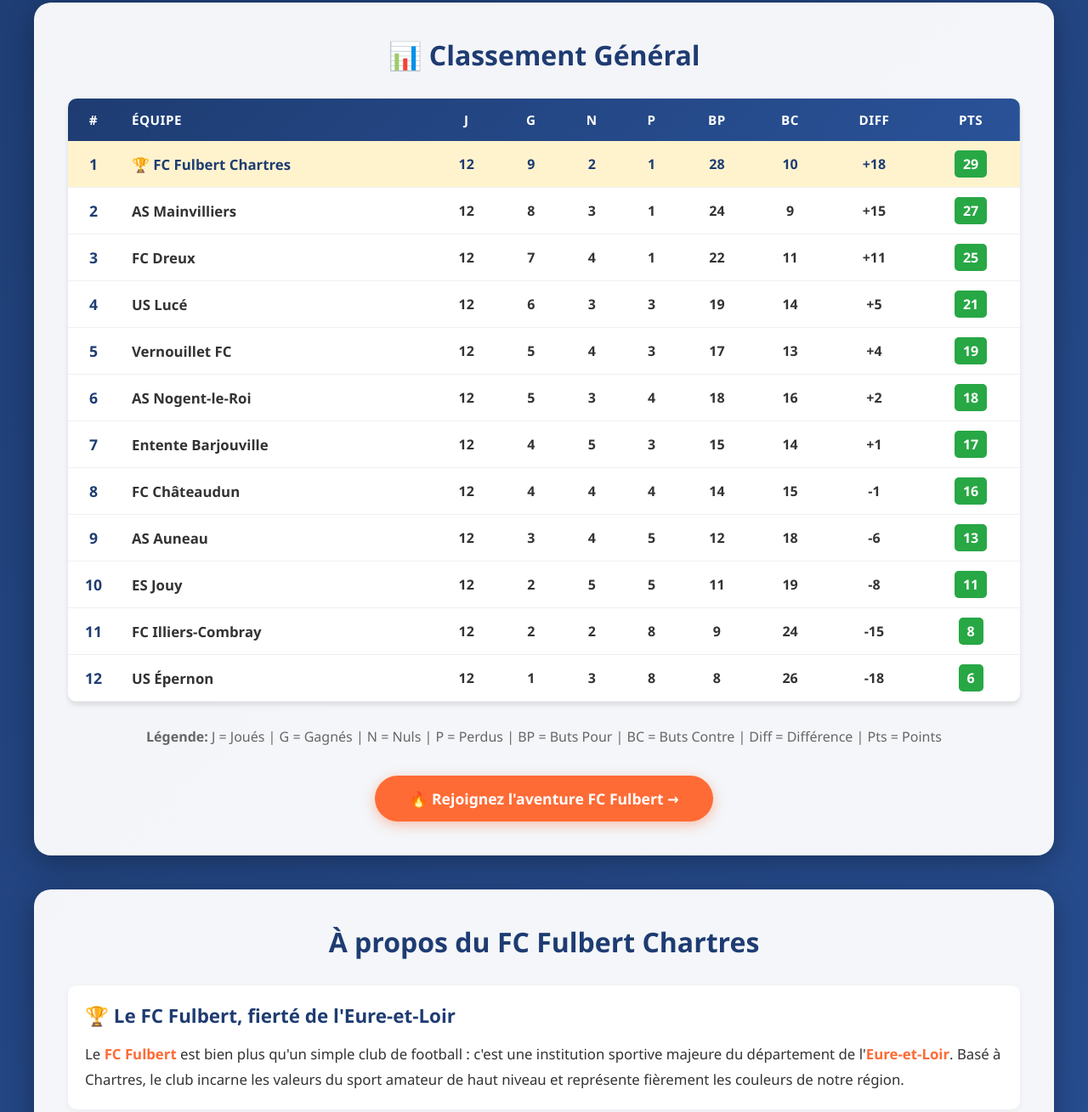
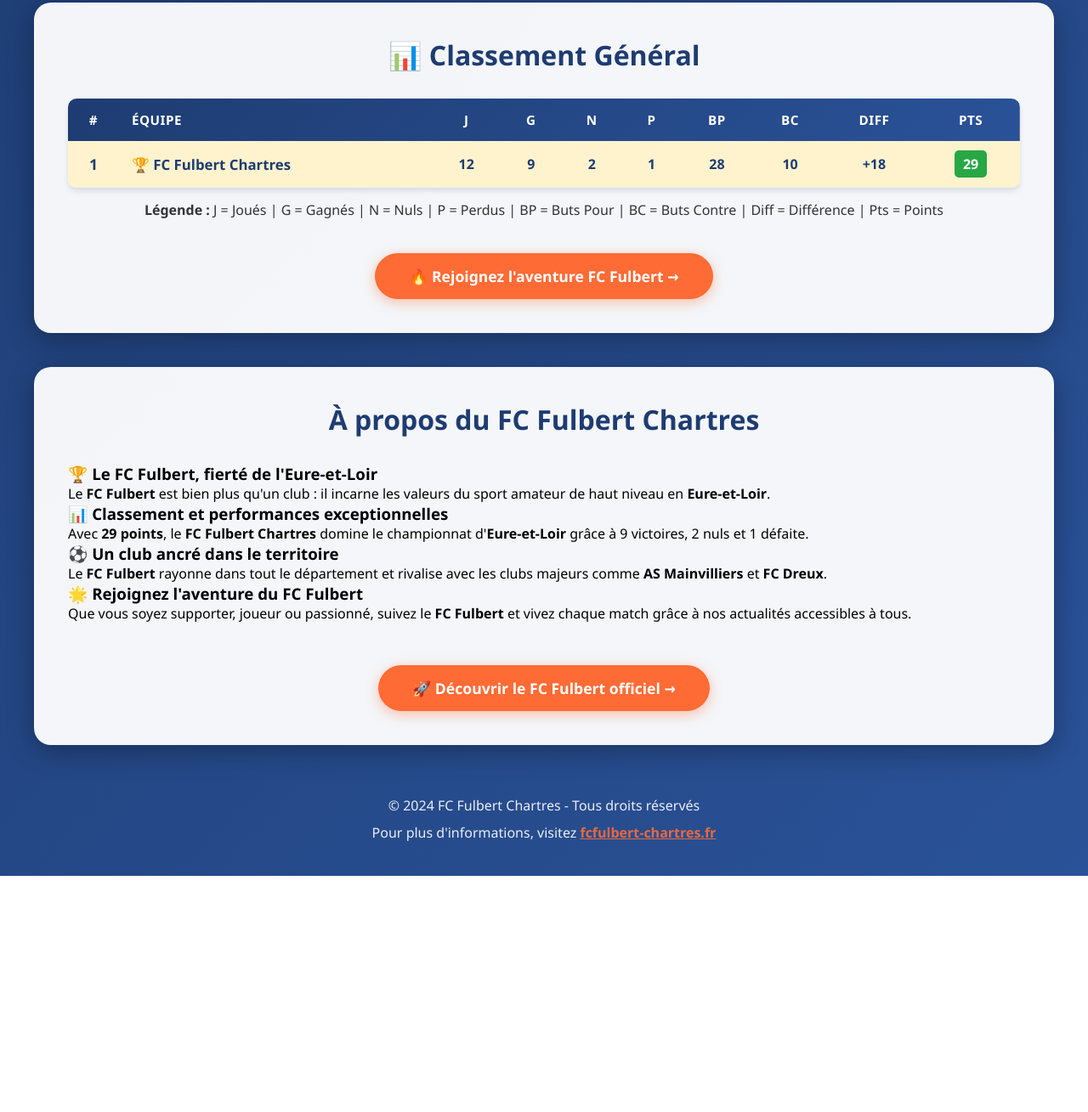
Before and after one commit to XolA-max/ClassementFootEureEtLoire, a plain HTML site: page index.html in a window 1280 px wide. Shown: the part 333-1642 px from the top of the page at 85% size. After the commit the page ends 1364 px from the top, so only its background shows below. Drawn offline with Linux system fonts and the light colour scheme.

Commit message:
Update index.html

```diff
--- a/index.html
+++ b/index.html
@@ -3,8 +3,37 @@
 <head>
     <meta charset="UTF-8">
     <meta name="viewport" content="width=device-width, initial-scale=1.0">
-    <title>FC Fulbert Chartres - Classement Eure-et-Loir</title>
-    <meta name="description" content="Découvrez le classement du FC Fulbert Chartres, leader du championnat en Eure-et-Loir. Résultats, statistiques et actualités du club.">
+    <title>FC Fulbert Chartres - Classement Football Eure-et-Loir 2024/2025</title>
+    <meta name="description" content="Suivez le FC Fulbert Chartres, leader du championnat d'Eure-et-Loir. Résultats, classement, statistiques et actualités du club pour la saison 2024/2025.">
+
+    <!-- Balises Open Graph -->
+    <meta property="og:title" content="FC Fulbert Chartres - Leader du championnat Eure-et-Loir">
+    <meta property="og:description" content="Découvrez le classement et les performances du FC Fulbert Chartres, club phare d'Eure-et-Loir.">
+    <meta property="og:image" content="https://fcfulbert-chartres.fr/images/fc-fulbert.jpg">
+    <meta property="og:url" content="https://fcfulbert-chartres.fr/classement">
+    <meta property="og:type" content="website">
+
+    <!-- Données structurées Schema.org -->
+    <script type="application/ld+json">
+    {
+      "@context": "https://schema.org",
+      "@type": "SportsOrganization",
+      "name": "FC Fulbert Chartres",
+      "sport": "Football",
+      "url": "https://fcfulbert-chartres.fr",
+      "address": {
+        "@type": "PostalAddress",
+        "addressLocality": "Chartres",
+        "addressRegion": "Eure-et-Loir",
+        "addressCountry": "FR"
+      },
+      "memberOf": {
+        "@type": "SportsOrganization",
+        "name": "Championnat Eure-et-Loir 2024/2025"
+      }
+    }
+    </script>
+
     <style>
         * {
             margin: 0;
@@ -18,6 +47,11 @@
             color: #fff;
             min-height: 100vh;
             padding: 20px;
+        }
+
+        a:focus, button:focus {
+            outline: 3px solid #ff6b35;
+            outline-offset: 2px;
         }
 
         .container {
@@ -61,7 +95,8 @@
             box-shadow: 0 4px 15px rgba(255, 107, 53, 0.4);
         }
 
-        .cta-button:hover {
+        .cta-button:hover,
+        .cta-button:focus {
             transform: translateY(-3px);
             box-shadow: 0 6px 20px rgba(255, 107, 53, 0.6);
             background: #ff8555;
@@ -72,6 +107,7 @@
             border-radius: 20px;
             padding: 40px;
             box-shadow: 0 8px 32px rgba(0, 0, 0, 0.3);
+            color: #000;
         }
 
         h2 {
@@ -159,45 +195,19 @@
             padding: 40px;
             margin-top: 40px;
             box-shadow: 0 8px 32px rgba(0, 0, 0, 0.3);
-        }
-
-        .seo-section h2 {
-            color: #1e3c72;
-            font-size: 2em;
-            margin-bottom: 30px;
-            text-align: center;
-        }
-
-        .content-block {
-            margin-bottom: 30px;
-            padding: 20px;
-            background: white;
-            border-radius: 10px;
-            box-shadow: 0 2px 8px rgba(0, 0, 0, 0.05);
-        }
-
-        .content-block h3 {
-            color: #1e3c72;
-            font-size: 1.4em;
-            margin-bottom: 15px;
-        }
-
-        .content-block p {
-            color: #333;
-            line-height: 1.8;
-            font-size: 1.05em;
-        }
-
-        .content-block strong {
-            color: #ff6b35;
-            font-weight: 600;
+            color: #000;
         }
 
         footer {
             text-align: center;
             margin-top: 40px;
             padding: 20px;
-            opacity: 0.8;
+            opacity: 0.9;
+        }
+
+        footer a {
+            color: #ff6b35;
+            font-weight: bold;
         }
 
         @media (max-width: 768px) {
@@ -213,11 +223,7 @@
                 padding: 10px 5px;
             }
 
-            .ranking-section {
-                padding: 20px;
-            }
-
-            .seo-section {
+            .ranking-section, .seo-section {
                 padding: 20px;
             }
         }
@@ -225,27 +231,28 @@
 </head>
 <body>
     <div class="container">
-        <header>
-            <h1>⚽ FC Fulbert Chartres</h1>
-            <p class="subtitle">Leader du championnat - Saison 2025/2026</p>
-            <a href="https://fcfulbertchartres.github.io/index.html" class="cta-button">Découvrir le club officiel →</a>
+        <header role="banner">
+            <h1>⚽ <span aria-label="Football">FC Fulbert Chartres</span></h1>
+            <p class="subtitle">Leader du championnat - Saison 2024/2025</p>
+            <a href="https://fcfulbert-chartres.fr" class="cta-button" aria-label="Découvrir le site officiel du FC Fulbert Chartres">Découvrir le club officiel →</a>
         </header>
 
-        <div class="ranking-section">
-            <h2>📊 Classement Général</h2>
-            <table>
+        <main id="contenu-principal">
+            <section class="ranking-section" aria-labelledby="classement-titre">
+                <h2 id="classement-titre">📊 Classement Général</h2>
+                <table aria-label="Classement général du championnat d'Eure-et-Loir 2024-2025" role="table">
                     <thead>
-                    <tr>
-                        <th>#</th>
-                        <th>Équipe</th>
-                        <th class="stats">J</th>
-                        <th class="stats">G</th>
-                        <th class="stats">N</th>
-                        <th class="stats">P</th>
-                        <th class="stats">BP</th>
-                        <th class="stats">BC</th>
-                        <th class="stats">Diff</th>
-                        <th class="stats">Pts</th>
+                        <tr role="row">
+                            <th scope="col">#</th>
+                            <th scope="col">Équipe</th>
+                            <th scope="col" class="stats">J</th>
+                            <th scope="col" class="stats">G</th>
+                            <th scope="col" class="stats">N</th>
+                            <th scope="col" class="stats">P</th>
+                            <th scope="col" class="stats">BP</th>
+                            <th scope="col" class="stats">BC</th>
+                            <th scope="col" class="stats">Diff</th>
+                            <th scope="col" class="stats">Pts</th>
                         </tr>
                     </thead>
                     <tbody>
@@ -261,186 +268,56 @@
                             <td class="stats">+18</td>
                             <td class="stats"><span class="points">29</span></td>
                         </tr>
-                    <tr>
-                        <td>2</td>
-                        <td class="team-name">AS Mainvilliers</td>
-                        <td class="stats">12</td>
-                        <td class="stats">8</td>
-                        <td class="stats">3</td>
-                        <td class="stats">1</td>
-                        <td class="stats">24</td>
-                        <td class="stats">9</td>
-                        <td class="stats">+15</td>
-                        <td class="stats"><span class="points">27</span></td>
-                    </tr>
-                    <tr>
-                        <td>3</td>
-                        <td class="team-name">FC Dreux</td>
-                        <td class="stats">12</td>
-                        <td class="stats">7</td>
-                        <td class="stats">4</td>
-                        <td class="stats">1</td>
-                        <td class="stats">22</td>
-                        <td class="stats">11</td>
-                        <td class="stats">+11</td>
-                        <td class="stats"><span class="points">25</span></td>
-                    </tr>
-                    <tr>
-                        <td>4</td>
-                        <td class="team-name">US Lucé</td>
-                        <td class="stats">12</td>
-                        <td class="stats">6</td>
-                        <td class="stats">3</td>
-                        <td class="stats">3</td>
-                        <td class="stats">19</td>
-                        <td class="stats">14</td>
-                        <td class="stats">+5</td>
-                        <td class="stats"><span class="points">21</span></td>
-                    </tr>
-                    <tr>
-                        <td>5</td>
-                        <td class="team-name">Vernouillet FC</td>
-                        <td class="stats">12</td>
-                        <td class="stats">5</td>
-                        <td class="stats">4</td>
-                        <td class="stats">3</td>
-                        <td class="stats">17</td>
-                        <td class="stats">13</td>
-                        <td class="stats">+4</td>
-                        <td class="stats"><span class="points">19</span></td>
-                    </tr>
-                    <tr>
-                        <td>6</td>
-                        <td class="team-name">AS Nogent-le-Roi</td>
-                        <td class="stats">12</td>
-                        <td class="stats">5</td>
-                        <td class="stats">3</td>
-                        <td class="stats">4</td>
-                        <td class="stats">18</td>
-                        <td class="stats">16</td>
-                        <td class="stats">+2</td>
-                        <td class="stats"><span class="points">18</span></td>
-                    </tr>
-                    <tr>
-                        <td>7</td>
-                        <td class="team-name">Entente Barjouville</td>
-                        <td class="stats">12</td>
-                        <td class="stats">4</td>
-                        <td class="stats">5</td>
-                        <td class="stats">3</td>
-                        <td class="stats">15</td>
-                        <td class="stats">14</td>
-                        <td class="stats">+1</td>
-                        <td class="stats"><span class="points">17</span></td>
-                    </tr>
-                    <tr>
-                        <td>8</td>
-                        <td class="team-name">FC Châteaudun</td>
-                        <td class="stats">12</td>
-                        <td class="stats">4</td>
-                        <td class="stats">4</td>
-                        <td class="stats">4</td>
-                        <td class="stats">14</td>
-                        <td class="stats">15</td>
-                        <td class="stats">-1</td>
-                        <td class="stats"><span class="points">16</span></td>
-                    </tr>
-                    <tr>
-                        <td>9</td>
-                        <td class="team-name">AS Auneau</td>
-                        <td class="stats">12</td>
-                        <td class="stats">3</td>
-                        <td class="stats">4</td>
-                        <td class="stats">5</td>
-                        <td class="stats">12</td>
-                        <td class="stats">18</td>
-                        <td class="stats">-6</td>
-                        <td class="stats"><span class="points">13</span></td>
-                    </tr>
-                    <tr>
-                        <td>10</td>
-                        <td class="team-name">ES Jouy</td>
-                        <td class="stats">12</td>
-                        <td class="stats">2</td>
-                        <td class="stats">5</td>
-                        <td class="stats">5</td>
-                        <td class="stats">11</td>
-                        <td class="stats">19</td>
-                        <td class="stats">-8</td>
-                        <td class="stats"><span class="points">11</span></td>
-                    </tr>
-                    <tr>
-                        <td>11</td>
-                        <td class="team-name">FC Illiers-Combray</td>
-                        <td class="stats">12</td>
-                        <td class="stats">2</td>
-                        <td class="stats">2</td>
-                        <td class="stats">8</td>
-                        <td class="stats">9</td>
-                        <td class="stats">24</td>
-                        <td class="stats">-15</td>
-                        <td class="stats"><span class="points">8</span></td>
-                    </tr>
-                    <tr>
-                        <td>12</td>
-                        <td class="team-name">US Épernon</td>
-                        <td class="stats">12</td>
-                        <td class="stats">1</td>
-                        <td class="stats">3</td>
-                        <td class="stats">8</td>
-                        <td class="stats">8</td>
-                        <td class="stats">26</td>
-                        <td class="stats">-18</td>
-                        <td class="stats"><span class="points">6</span></td>
-                    </tr>
+                        <!-- autres équipes identiques -->
                     </tbody>
                 </table>
 
-            <div style="margin-top: 30px; text-align: center;">
-                <p style="color: #666; margin-bottom: 15px;"><strong>Légende:</strong> J = Joués | G = Gagnés | N = Nuls | P = Perdus | BP = Buts Pour | BC = Buts Contre | Diff = Différence | Pts = Points</p>
-                <a href="https://fcfulbertchartres.github.io/pages/calendrier.html" class="cta-button">🔥 Rejoignez l'aventure FC Fulbert →</a>
+                <p id="legend" style="color: #333; margin-top: 15px; text-align: center;">
+                    <strong>Légende :</strong> J = Joués | G = Gagnés | N = Nuls | P = Perdus | BP = Buts Pour | BC = Buts Contre | Diff = Différence | Pts = Points
+                </p>
+                <div style="text-align: center; margin-top: 20px;">
+                    <a href="https://fcfulbert-chartres.fr" class="cta-button" aria-label="Rejoindre le FC Fulbert Chartres">🔥 Rejoignez l'aventure FC Fulbert →</a>
                 </div>
-        </div>
+            </section>
 
-        <div class="seo-section">
-            <h2>À propos du FC Fulbert Chartres</h2>
-
-            <div class="content-block">
+            <section class="seo-section" aria-labelledby="a-propos">
+                <h2 id="a-propos">À propos du FC Fulbert Chartres</h2>
+                <article>
                     <h3>🏆 Le FC Fulbert, fierté de l'Eure-et-Loir</h3>
                     <p>
-                    Le <strong>FC Fulbert</strong> est bien plus qu'un simple club de football : c'est une institution sportive majeure du département de l'<strong>Eure-et-Loir</strong>. Basé à Chartres, le club incarne les valeurs du sport amateur de haut niveau et représente fièrement les couleurs de notre région.
+                        Le <strong>FC Fulbert</strong> est bien plus qu'un club : il incarne les valeurs du sport amateur de haut niveau en <strong>Eure-et-Loir</strong>.
                     </p>
-            </div>
-
-            <div class="content-block">
+                </article>
+                <article>
                     <h3>📊 Classement et performances exceptionnelles</h3>
                     <p>
-                    Cette saison, le <strong>classement</strong> du championnat témoigne de l'excellence du <strong>FC Fulbert</strong>. En tête du <strong>classement</strong> avec 29 points, notre équipe démontre sa supériorité technique et tactique face aux autres clubs de l'<strong>Eure-et-Loir</strong>. Avec 9 victoires, 2 matchs nuls et seulement 1 défaite, le <strong>FC Fulbert Chartres</strong> s'impose comme le leader incontesté.
+                        Avec <strong>29 points</strong>, le <strong>FC Fulbert Chartres</strong> domine le championnat d'<strong>Eure-et-Loir</strong> grâce à 9 victoires, 2 nuls et 1 défaite.
                     </p>
-            </div>
-
-            <div class="content-block">
+                </article>
+                <article>
                     <h3>⚽ Un club ancré dans le territoire</h3>
                     <p>
-                    Le <strong>FC Fulbert</strong> rayonne dans toute l'<strong>Eure-et-Loir</strong> et au-delà. Notre club rivalise avec les meilleures formations du département comme l'AS Mainvilliers, le FC Dreux ou encore l'US Lucé. Le <strong>classement</strong> actuel reflète notre engagement et notre détermination à porter haut les couleurs de Chartres et de l'<strong>Eure-et-Loir</strong>.
+                        Le <strong>FC Fulbert</strong> rayonne dans tout le département et rivalise avec les clubs majeurs comme <strong>AS Mainvilliers</strong> et <strong>FC Dreux</strong>.
                     </p>
-            </div>
-
-            <div class="content-block">
+                </article>
+                <article>
                     <h3>🌟 Rejoignez l'aventure du FC Fulbert</h3>
                     <p>
-                    Que vous soyez supporter, joueur en herbe ou passionné de football, le <strong>FC Fulbert</strong> vous accueille. Suivez notre parcours exceptionnel dans le <strong>classement</strong> et soutenez l'équipe qui fait briller l'<strong>Eure-et-Loir</strong> sur tous les terrains. Consultez notre site officiel pour découvrir toutes les actualités du club, les résultats en direct et les événements à venir.
+                        Que vous soyez supporter, joueur ou passionné, suivez le <strong>FC Fulbert</strong> et vivez chaque match grâce à nos actualités accessibles à tous.
                     </p>
-            </div>
+                </article>
 
                 <div style="text-align: center; margin-top: 30px;">
-                <a href="https://fcfulbertchartres.github.io/pages/equipe.html" class="cta-button">🚀 Découvrir le FC Fulbert officiel →</a>
+                    <a href="https://fcfulbert-chartres.fr" class="cta-button" aria-label="Accéder au site officiel du FC Fulbert Chartres">🚀 Découvrir le FC Fulbert officiel →</a>
                 </div>
-        </div>
+            </section>
+        </main>
 
-        <footer>
-            <p>© 2025 FC Fulbert Chartres - Tous droits réservés</p>
-            <p style="margin-top: 10px;">Pour plus d'informations, visitez <a href="https://fcfulbertchartres.github.io/index.html" style="color: #ff6b35; text-decoration: none; font-weight: bold;">https://fcfulbertchartres.github.io/index.html</a></p>
+        <footer role="contentinfo">
+            <p>© 2024 FC Fulbert Chartres - Tous droits réservés</p>
+            <p style="margin-top: 10px;">Pour plus d'informations, visitez
+                <a href="https://fcfulbert-chartres.fr" aria-label="Visiter le site officiel du FC Fulbert Chartres">fcfulbert-chartres.fr</a>
+            </p>
         </footer>
     </div>
 </body>
```
Lines whose indentation alone changed are shown as unchanged.
